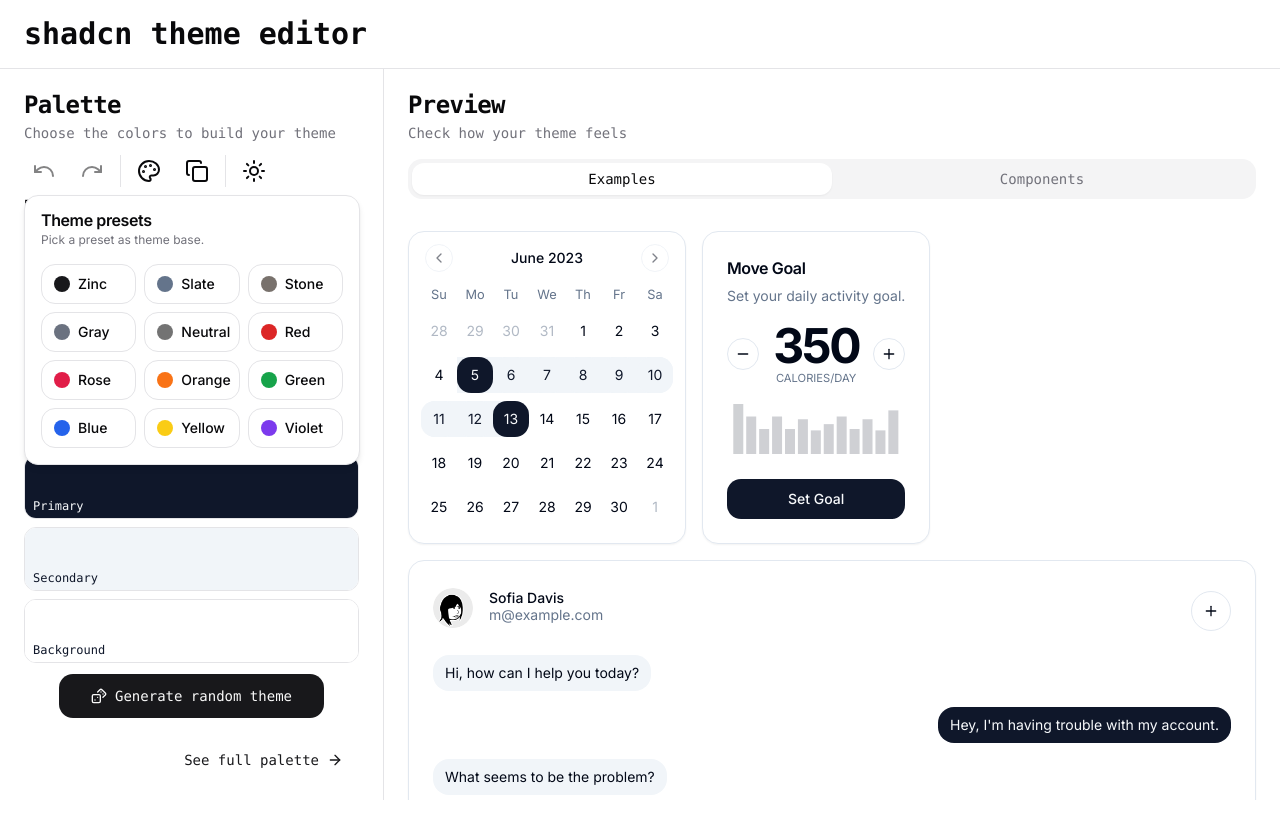
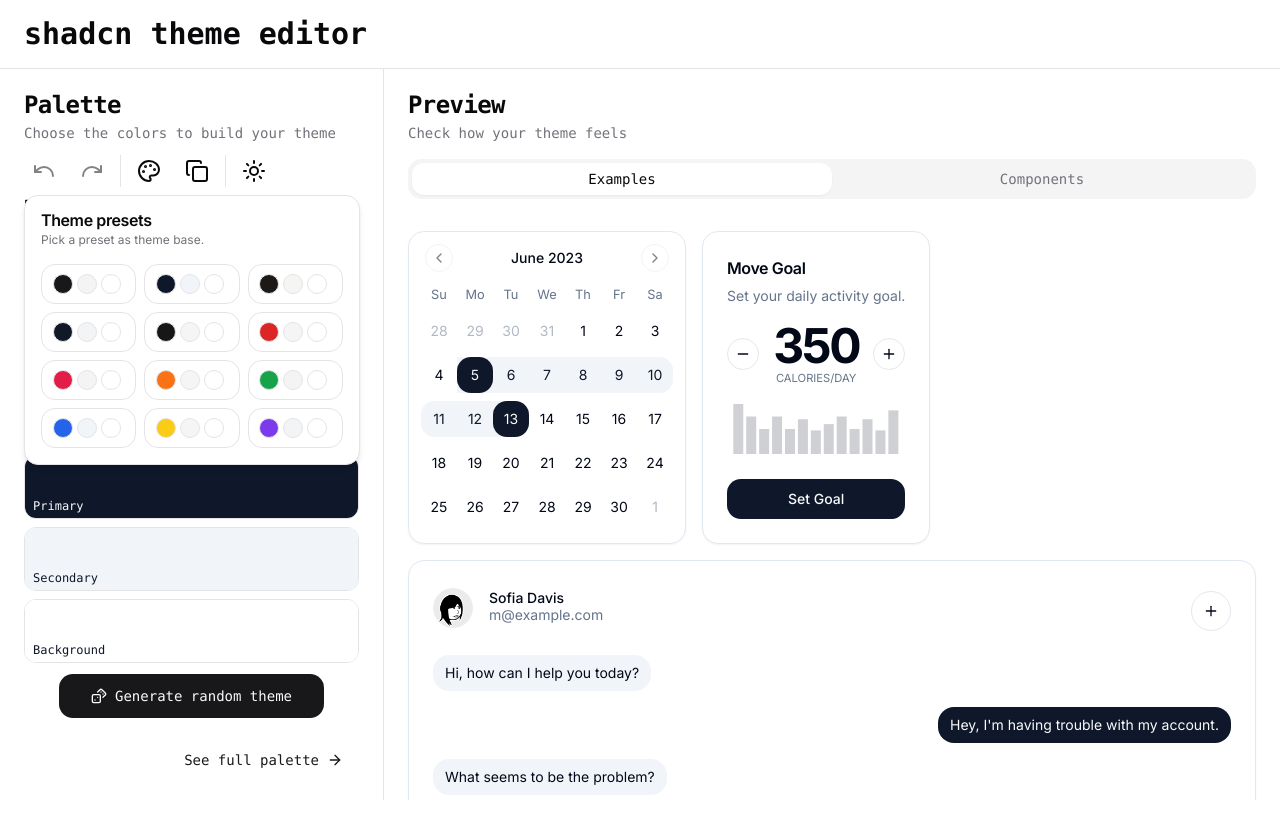
Before and after one commit to GauPanisset/shadcn-theme-editor, a Next.js app: page / in a window 1280 px wide. Both pictures are taken after a click on the button 149 px from the left and 171 px from the top of the page. Shown: the top 838 px of the page. Built offline with nearby package versions, Linux system fonts and the light colour scheme.

Commit message:
feat(theme-presets): do not use shadcn preset directly but translate them first into generator form data

```diff
--- a/src/business/generator/services/generate-theme.ts
+++ b/src/business/generator/services/generate-theme.ts
@@ -53,16 +53,25 @@ const createBorderColor = (
     .lightness(themeMode === 'dark' ? borderLightness : 50 + borderLightness)
     .saturationl(borderSaturation);
 
-const generateTheme = (
-  borderLightness: number,
-  borderSaturation: number,
-  cardLightness: number,
-  cardSaturation: number,
-  primary: Color,
-  secondary: Color,
-  background: Color,
-  themeMode: ThemeMode
-): ColorsTheme => {
+const generateTheme = ({
+  borderLightness,
+  borderSaturation,
+  cardLightness,
+  cardSaturation,
+  primary,
+  secondary,
+  background,
+  themeMode,
+}: {
+  borderLightness: number;
+  borderSaturation: number;
+  cardLightness: number;
+  cardSaturation: number;
+  primary: Color;
+  secondary: Color;
+  background: Color;
+  themeMode: ThemeMode;
+}): ColorsTheme => {
   const foreground = createForegroundColor(primary, themeMode);
   const card = createCardColor(
     background,
--- /dev/null
+++ b/src/business/generator/services/make-generator-form-data-from-theme.ts
@@ -0,0 +1,27 @@
+import Color from 'color';
+
+import { Theme, ThemeMode } from '@/business/theme/model/type';
+import { translateColorFromHslToHex } from '@/business/theme/services/translate-theme-colors';
+
+import { GeneratorFormData } from '../model/type';
+
+const makeGeneratorFormDataFromTheme = (
+  theme: Omit<Theme, 'borderRadius'>,
+  themeMode: ThemeMode
+): GeneratorFormData => ({
+  borderLightness: Math.round(
+    Color(`hsl(${theme[themeMode].border})`).lightness() -
+      (themeMode === 'dark' ? 0 : 50)
+  ),
+  borderSaturation: Color(`hsl(${theme[themeMode].border})`).saturationl(),
+  cardLightness: Math.round(
+    Color(`hsl(${theme[themeMode].card})`).lightness() -
+      (themeMode === 'dark' ? 0 : 50)
+  ),
+  cardSaturation: Color(`hsl(${theme[themeMode].card})`).saturationl(),
+  primary: translateColorFromHslToHex(theme[themeMode].primary),
+  secondary: translateColorFromHslToHex(theme[themeMode].secondary),
+  background: translateColorFromHslToHex(theme[themeMode].background),
+});
+
+export { makeGeneratorFormDataFromTheme };
--- a/src/business/generator/ui/generator-form.tsx
+++ b/src/business/generator/ui/generator-form.tsx
@@ -2,7 +2,6 @@ import Color from 'color';
 import { useMemo } from 'react';
 
 import { useThemeContext } from '@/business/theme/services/theme-context';
-import { translateColorFromHslToHex } from '@/business/theme/services/translate-theme-colors';
 import { useThemeForm } from '@/business/theme/services/use-theme-form';
 import { FormActionsBar } from '@/business/theme/ui/form-actions-bar';
 import { PaletteFormField } from '@/business/theme/ui/palette-form-field';
@@ -11,29 +10,17 @@ import { Form } from '@/technical/ui/form';
 import { generatorFormSchema } from '../model/schema';
 import { GeneratorFormData } from '../model/type';
 import { generateTheme } from '../services/generate-theme';
+import { makeGeneratorFormDataFromTheme } from '../services/make-generator-form-data-from-theme';
 import { GeneratorSliderField } from './generator-slider-field';
 import { RandomThemeButton } from './random-theme-button';
 
 const GeneratorForm = () => {
   const { theme, themeMode } = useThemeContext();
 
-  const defaultValues = useMemo(() => {
-    return {
-      borderLightness: Math.round(
-        Color(`hsl(${theme[themeMode].border})`).lightness() -
-          (themeMode === 'dark' ? 0 : 50)
-      ),
-      borderSaturation: Color(`hsl(${theme[themeMode].border})`).saturationl(),
-      cardLightness: Math.round(
-        Color(`hsl(${theme[themeMode].card})`).lightness() -
-          (themeMode === 'dark' ? 0 : 50)
-      ),
-      cardSaturation: Color(`hsl(${theme[themeMode].card})`).saturationl(),
-      primary: translateColorFromHslToHex(theme[themeMode].primary),
-      secondary: translateColorFromHslToHex(theme[themeMode].secondary),
-      background: translateColorFromHslToHex(theme[themeMode].background),
-    };
-  }, [theme, themeMode]);
+  const defaultValues = useMemo(
+    () => makeGeneratorFormDataFromTheme(theme, themeMode),
+    [theme, themeMode]
+  );
 
   const { form, handleBlur, handleChange } = useThemeForm<GeneratorFormData>({
     defaultValues,
@@ -47,16 +34,16 @@ const GeneratorForm = () => {
       secondary,
       background,
     }: GeneratorFormData) => {
-      const theme = generateTheme(
+      const theme = generateTheme({
         borderLightness,
         borderSaturation,
         cardLightness,
         cardSaturation,
-        Color(primary),
-        Color(secondary),
-        Color(background),
-        themeMode
-      );
+        primary: Color(primary),
+        secondary: Color(secondary),
+        background: Color(background),
+        themeMode,
+      });
 
       return {
         [themeMode]: theme,
--- a/src/business/preset/ui/preset-menu.tsx
+++ b/src/business/preset/ui/preset-menu.tsx
@@ -1,5 +1,8 @@
+import Color from 'color';
 import { Palette } from 'lucide-react';
 
+import { generateTheme } from '@/business/generator/services/generate-theme';
+import { makeGeneratorFormDataFromTheme } from '@/business/generator/services/make-generator-form-data-from-theme';
 import { useThemeContext } from '@/business/theme/services/theme-context';
 import { Button } from '@/technical/ui/button';
 import { cn } from '@/technical/ui/helpers';
@@ -46,26 +49,70 @@ const PresetMenu: React.FunctionComponent = () => {
           </div>
         </div>
         <div className="grid grid-cols-3 gap-2">
-          {presets.map((preset) => (
+          {presets.map((preset) => {
+            const generatorFormData = makeGeneratorFormDataFromTheme(
+              preset.theme,
+              themeMode
+            );
+
+            return (
               <Button
                 key={preset.name}
                 variant="outline"
-              className="justify-start"
+                className="justify-center p-2"
                 style={
                   {
-                  '--theme-primary': `hsl(${preset?.activeColor[themeMode]})`,
+                    '--theme-primary': generatorFormData.primary,
+                    '--theme-secondary': generatorFormData.secondary,
+                    '--theme-background': generatorFormData.background,
                   } as React.CSSProperties
                 }
-              onClick={() => updateTheme(preset.theme)}
+                onClick={() => {
+                  const darkGeneratorFormData = makeGeneratorFormDataFromTheme(
+                    preset.theme,
+                    'dark'
+                  );
+                  const lightGeneratorFormData = makeGeneratorFormDataFromTheme(
+                    preset.theme,
+                    'light'
+                  );
+
+                  updateTheme({
+                    dark: generateTheme({
+                      ...darkGeneratorFormData,
+                      primary: Color(darkGeneratorFormData.primary),
+                      secondary: Color(darkGeneratorFormData.secondary),
+                      background: Color(darkGeneratorFormData.background),
+                      themeMode: 'dark',
+                    }),
+                    light: generateTheme({
+                      ...lightGeneratorFormData,
+                      primary: Color(lightGeneratorFormData.primary),
+                      secondary: Color(lightGeneratorFormData.secondary),
+                      background: Color(lightGeneratorFormData.background),
+                      themeMode: 'light',
+                    }),
+                  });
+                }}
               >
                 <span
                   className={cn(
-                  'mr-1 flex h-4 w-4 shrink-0 -translate-x-1 rounded-full bg-[var(--theme-primary)]'
+                    'mr-1 h-5 w-5 rounded-full border bg-[var(--theme-primary)]'
                   )}
                 />
-              {preset.label}
+                <span
+                  className={cn(
+                    'mr-1 h-5 w-5 rounded-full border bg-[var(--theme-secondary)]'
+                  )}
+                />
+                <span
+                  className={cn(
+                    'mr-1 h-5 w-5 rounded-full border bg-[var(--theme-background)]'
+                  )}
+                />
               </Button>
-          ))}
+            );
+          })}
         </div>
       </PopoverContent>
     </Popover>
```
Lines whose indentation alone changed are shown as unchanged.
